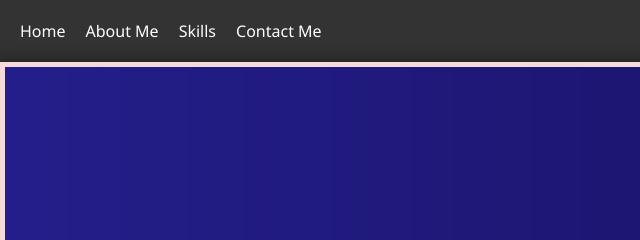
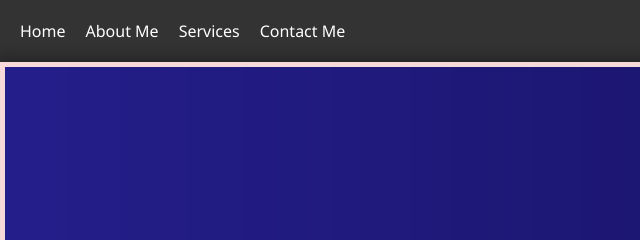
Before and after one commit to rohankumar2k18/porfolio_sample, a plain HTML site: page index.html in a window 1280 px wide. Shown: the top 240 px of the page, 0-640 px from the left. Drawn offline with Linux system fonts and the light colour scheme.

Commit message:
Add files via upload

```diff
--- a/index.html
+++ b/index.html
@@ -12,7 +12,7 @@
             <ul>
                 <li><a href="#home">Home</a></li>
                 <li><a href="#about">About Me</a></li>
-                <li><a href="#skills">Skills</a></li>
+                <li><a href="#skills">Services</a></li>
                 <li><a href="#contacts">Contact Me</a></li>
             </ul>
         </nav>
@@ -123,7 +123,7 @@
 
     <div class="separator"></div>
 
-    <section class="contact" id = "contacts">
+    <section class="contact" id="contacts">
         <div class="container">
             <h2>Contact Me</h2>
             <br>
```
